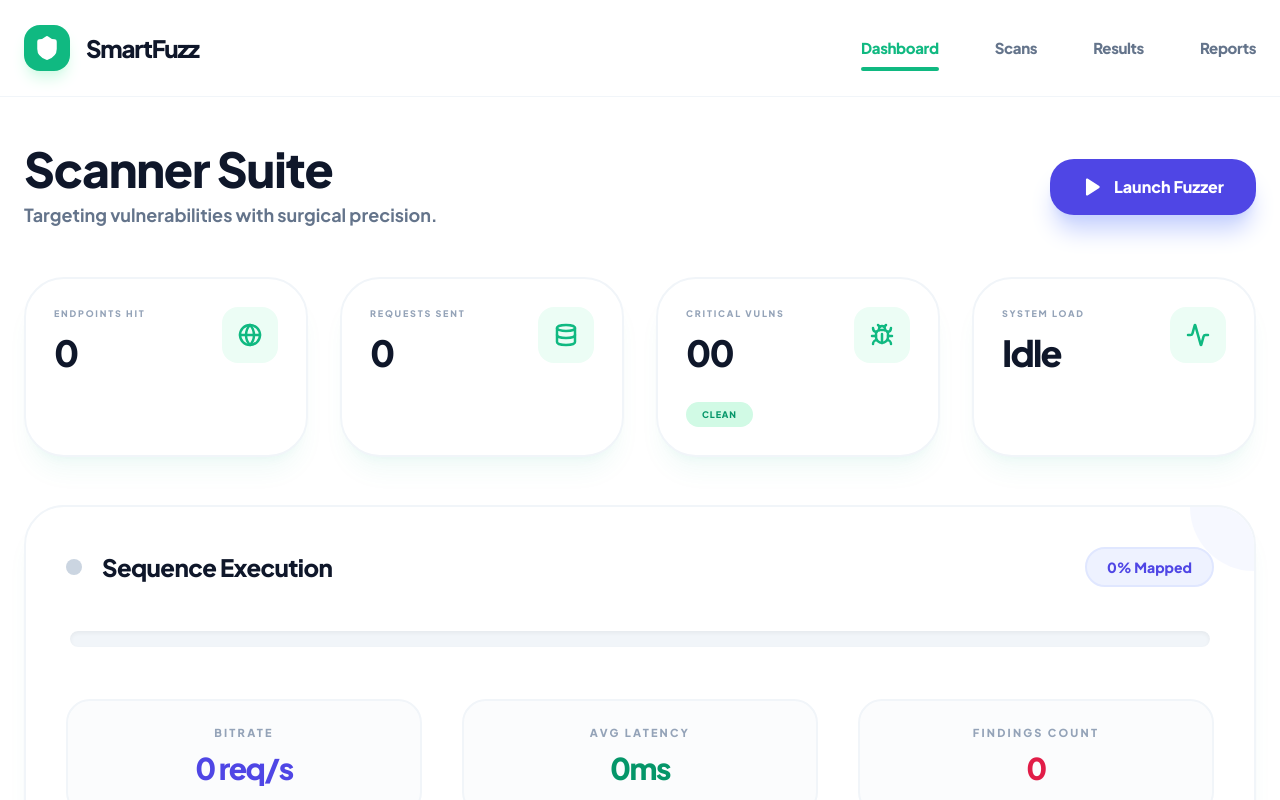
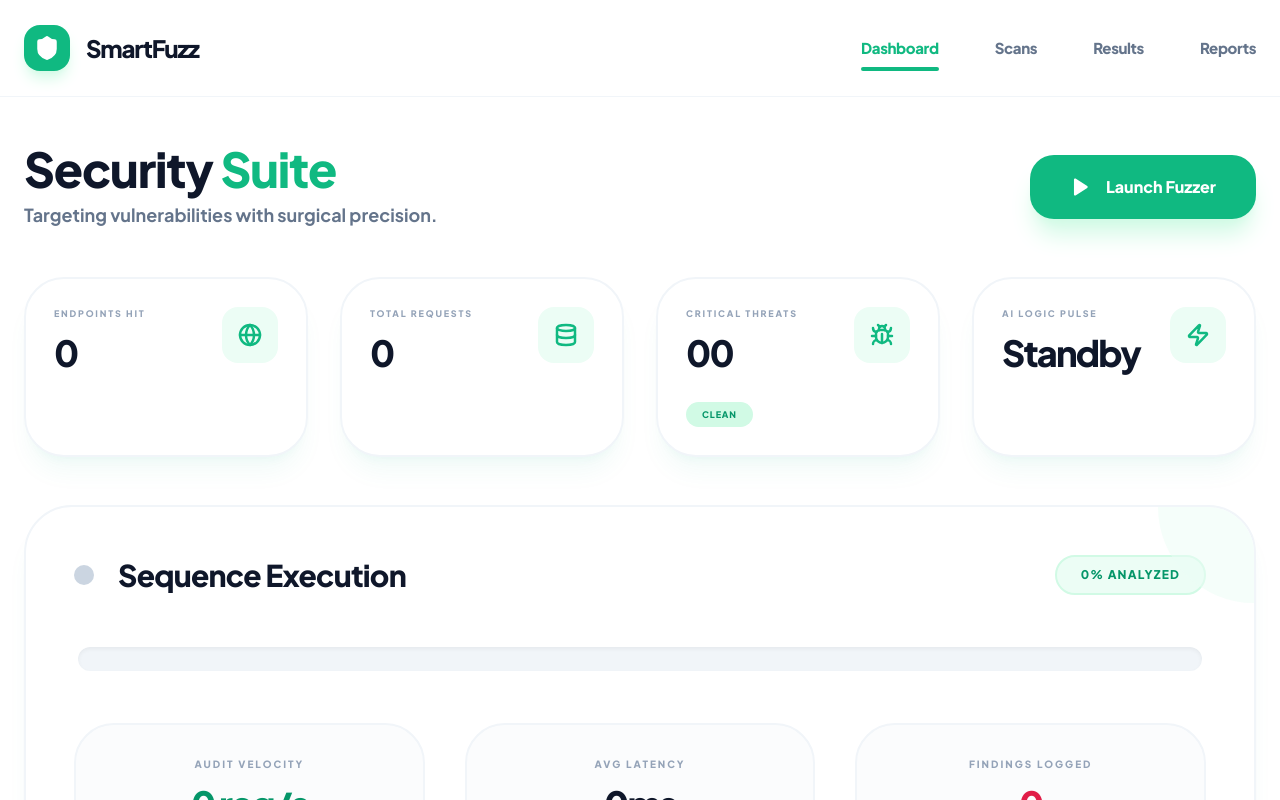
Before and after one commit to ShardulJagdhane26/WebFuzzer, a React (Vite) app: page / in a window 1280 px wide. Both pictures are taken after a click on the button "Dashboard". Shown: the top 800 px of the page. Built offline with nearby package versions, Linux system fonts and the light colour scheme.

Commit message:
Refactor Dashboard UI and vulnerability stats
Updated the Dashboard component to improve UI and fix vulnerability stats display.

```diff
--- a/pages/Dashboard.tsx
+++ b/pages/Dashboard.tsx
@@ -16,108 +16,108 @@ interface DashboardProps {
 const Dashboard: React.FC<DashboardProps> = ({ progress, onNewScan, isScanning, vulnerabilities, totalRequests, totalEndpoints }) => {
   const criticalCount = vulnerabilities.filter(v => v.severity === 'High').length;
 
-  // Dynamic vulnerability mapping
   const vulnStats = [
     { label: 'SQL Injection', count: vulnerabilities.filter(v => v.type === 'SQL Injection').length, max: 10, color: 'bg-rose-500' },
     { label: 'XSS (Reflected)', count: vulnerabilities.filter(v => v.type === 'Cross-Site Scripting').length, max: 10, color: 'bg-amber-500' },
-    { label: 'Broken Auth', count: vulnerabilities.filter(v => v.type === 'Broken Auth').length, max: 10, color: 'bg-indigo-500' },
-    { label: 'Other Vectors', count: vulnerabilities.filter(v => !['SQL Injection', 'Cross-Site Scripting', 'Broken Auth'].includes(v.type)).length, max: 10, color: 'bg-emerald-500' },
+    { label: 'Broken Auth', count: vulnerabilities.filter(v => v.type === 'Broken Auth').length, max: 10, color: 'bg-emerald-500' },
+    { label: 'Other Vectors', count: vulnerabilities.filter(v => !['SQL Injection', 'Cross-Site Scripting', 'Broken Auth'].includes(v.type)).length, max: 10, color: 'bg-slate-400' },
   ];
 
   return (
     <div className="space-y-12 animate-in fade-in duration-1000">
-      <div className="flex items-center justify-between">
+      <div className="flex flex-col md:flex-row md:items-center justify-between gap-6">
         <div>
-          <h1 className="text-5xl font-black text-slate-900 tracking-tight">Scanner Suite</h1>
+          <h1 className="text-5xl font-black text-slate-900 tracking-tight">Security <span className="text-emerald-500">Suite</span></h1>
           <p className="text-slate-500 mt-2 font-bold text-lg">Targeting vulnerabilities with surgical precision.</p>
         </div>
         <button
           onClick={onNewScan}
           disabled={isScanning}
-          className="flex items-center gap-3 px-8 py-4 bg-indigo-600 hover:bg-indigo-700 disabled:opacity-50 text-white rounded-[1.5rem] font-black transition-all shadow-xl shadow-indigo-200 group active:scale-95"
+          className="flex items-center justify-center gap-4 px-10 py-5 bg-emerald-500 hover:bg-emerald-600 disabled:opacity-50 text-white rounded-[1.5rem] font-black transition-all shadow-xl shadow-emerald-100 group active:scale-95 whitespace-nowrap"
         >
           <Play size={20} fill="currentColor" strokeWidth={2.5} className="group-hover:translate-x-1 transition-transform" />
           {isScanning ? 'Scan Active' : 'Launch Fuzzer'}
         </button>
       </div>
 
-      <div className="grid grid-cols-1 md:grid-cols-2 lg:grid-cols-4 gap-8">
+      <div className="grid grid-cols-1 sm:grid-cols-2 lg:grid-cols-4 gap-8">
         <StatCard
           label="Endpoints Hit"
           value={totalEndpoints.toLocaleString()}
           icon={<Globe />}
-          trend={isScanning ? "+100%" : ""}
+          trend={isScanning ? "Active Mapped" : ""}
           trendType="up"
         />
         <StatCard
-          label="Requests Sent"
+          label="Total Requests"
           value={totalRequests.toLocaleString()}
           icon={<Database />}
-          trend={isScanning ? "Live" : ""}
+          trend={isScanning ? "Burst Mode" : ""}
           trendType="up"
         />
         <StatCard
-          label="Critical Vulns"
+          label="Critical Threats"
           value={criticalCount.toString().padStart(2, '0')}
           icon={<Bug />}
-          trend={criticalCount > 0 ? "Alert" : "Clean"}
+          trend={criticalCount > 0 ? "Action Required" : "Clean"}
           trendType={criticalCount > 0 ? "down" : "up"}
         />
         <StatCard
-          label="System Load"
-          value={isScanning ? "Bursting" : "Idle"}
-          icon={<Activity />}
+          label="AI Logic Pulse"
+          value={isScanning ? "Synchronized" : "Standby"}
+          icon={<Zap />}
+          trendType="up"
         />
       </div>
 
-      <div className="bg-white border-2 border-slate-100 rounded-[2.5rem] p-10 shadow-soft relative overflow-hidden group">
-        <div className="absolute top-0 right-0 w-32 h-32 bg-indigo-50/50 rounded-full -mr-16 -mt-16 group-hover:scale-110 transition-transform duration-700"></div>
+      <div className="bg-white border-2 border-slate-100 rounded-[3rem] p-12 shadow-soft relative overflow-hidden group">
+        <div className="absolute top-0 right-0 w-48 h-48 bg-emerald-50/50 rounded-full -mr-24 -mt-24 group-hover:scale-110 transition-transform duration-700"></div>
 
-        <div className="flex items-center justify-between mb-10">
-          <div className="flex items-center gap-5">
-            <div className={`w-4 h-4 rounded-full ${isScanning ? 'bg-emerald-500 shadow-lg shadow-emerald-200 animate-pulse' : 'bg-slate-300'}`}></div>
-            <h2 className="text-2xl font-black text-slate-900 tracking-tight">Sequence Execution</h2>
+        <div className="flex flex-col sm:flex-row items-start sm:items-center justify-between mb-12 gap-6">
+          <div className="flex items-center gap-6">
+            <div className={`w-5 h-5 rounded-full ${isScanning ? 'bg-emerald-500 shadow-[0_0_20px_rgba(16,185,129,0.5)] animate-pulse' : 'bg-slate-300'}`}></div>
+            <h2 className="text-3xl font-black text-slate-900 tracking-tight">Sequence Execution</h2>
           </div>
-          <span className="text-sm font-black text-indigo-600 bg-indigo-50 px-5 py-2 rounded-full border-2 border-indigo-100">{progress}% Mapped</span>
+          <span className="text-xs font-black text-emerald-600 bg-emerald-50 px-6 py-2.5 rounded-full border-2 border-emerald-100 uppercase tracking-widest">{progress}% Analyzed</span>
         </div>
 
-        <div className="w-full bg-slate-100 h-6 rounded-full overflow-hidden mb-12 shadow-inner border-4 border-white">
+        <div className="w-full bg-slate-100 h-8 rounded-full overflow-hidden mb-12 shadow-inner border-4 border-white">
           <div
-            className="h-full bg-indigo-600 transition-all duration-1000 ease-out rounded-full shadow-lg shadow-indigo-100"
+            className="h-full bg-emerald-500 transition-all duration-1000 ease-out rounded-full shadow-lg shadow-emerald-100"
             style={{ width: `${progress}%` }}
           ></div>
         </div>
 
         <div className="grid grid-cols-1 md:grid-cols-3 gap-10">
           {[
-            { label: 'Bitrate', val: isScanning ? `${Math.floor(Math.random() * 50 + 200)} req/s` : '0 req/s', icon: <Zap size={16} />, color: 'text-indigo-600' },
-            { label: 'Avg Latency', val: isScanning ? `${Math.floor(Math.random() * 20 + 30)}ms` : '0ms', icon: <Activity size={16} />, color: 'text-emerald-600' },
-            { label: 'Findings Count', val: vulnerabilities.length.toString(), icon: <Bug size={16} />, color: 'text-rose-600' },
+            { label: 'Audit Velocity', val: isScanning ? `${Math.floor(Math.random() * 50 + 200)} req/s` : '0 req/s', icon: <Zap size={20} />, color: 'text-emerald-600' },
+            { label: 'Avg Latency', val: isScanning ? `${Math.floor(Math.random() * 20 + 30)}ms` : '0ms', icon: <Activity size={20} />, color: 'text-slate-900' },
+            { label: 'Findings Logged', val: vulnerabilities.length.toString(), icon: <Bug size={20} />, color: 'text-rose-600' },
           ].map((item, idx) => (
-            <div key={idx} className="p-6 bg-slate-50/50 rounded-3xl border-2 border-slate-100 flex flex-col items-center text-center hover-lift">
-              <p className="text-[11px] text-slate-400 mb-2 uppercase tracking-[0.2em] font-black">{item.label}</p>
-              <div className={`flex items-center gap-2 mb-1 ${item.color}`}>
-                <p className="text-3xl font-black tracking-tighter">{item.val}</p>
+            <div key={idx} className="p-8 bg-slate-50/50 rounded-[2.5rem] border-2 border-slate-100 flex flex-col items-center text-center hover-lift transition-all">
+              <p className="text-[10px] text-slate-400 mb-3 uppercase tracking-[0.2em] font-black">{item.label}</p>
+              <div className={`flex items-center gap-3 mb-1 ${item.color}`}>
+                <p className="text-4xl font-black tracking-tighter">{item.val}</p>
               </div>
             </div>
           ))}
         </div>
       </div>
 
-      <div className="grid grid-cols-1 gap-10 pb-10">
-        <div className="bg-white border-2 border-slate-100 rounded-[2.5rem] p-10 shadow-soft">
-          <h2 className="text-xl font-black text-slate-900 mb-10 flex items-center gap-3">
-            <span className="w-2 h-8 bg-rose-400 rounded-full"></span>
-            Vulnerability Density
+      <div className="grid grid-cols-1 gap-10 pb-12">
+        <div className="bg-white border-2 border-slate-100 rounded-[3rem] p-12 shadow-soft">
+          <h2 className="text-2xl font-black text-slate-900 mb-12 flex items-center gap-4">
+            <span className="w-2 h-10 bg-emerald-500 rounded-full"></span>
+            Threat Surface Distribution
           </h2>
-          <div className="grid grid-cols-1 md:grid-cols-2 gap-x-12 gap-y-8">
+          <div className="grid grid-cols-1 md:grid-cols-2 gap-x-20 gap-y-10">
             {vulnStats.map((item) => (
-              <div key={item.label} className="space-y-3">
+              <div key={item.label} className="space-y-4">
                 <div className="flex justify-between items-end">
-                  <span className="text-sm font-extrabold text-slate-600">{item.label}</span>
-                  <span className="text-slate-900 text-xs font-black mono bg-slate-100 px-3 py-1 rounded-lg">{item.count} Detected</span>
+                  <span className="text-sm font-black text-slate-600 uppercase tracking-widest">{item.label}</span>
+                  <span className="text-slate-900 text-[10px] font-black mono bg-slate-100 px-4 py-2 rounded-xl border border-slate-200 uppercase tracking-widest">{item.count} Detected</span>
                 </div>
-                <div className="w-full bg-slate-100 h-3 rounded-full overflow-hidden border-2 border-white shadow-inner">
+                <div className="w-full bg-slate-100 h-4 rounded-full overflow-hidden border-2 border-white shadow-inner">
                   <div
                     className={`h-full ${item.color} rounded-full transition-all duration-1000 shadow-sm`}
                     style={{ width: `${Math.min((item.count / item.max) * 100, 100)}%` }}
```
